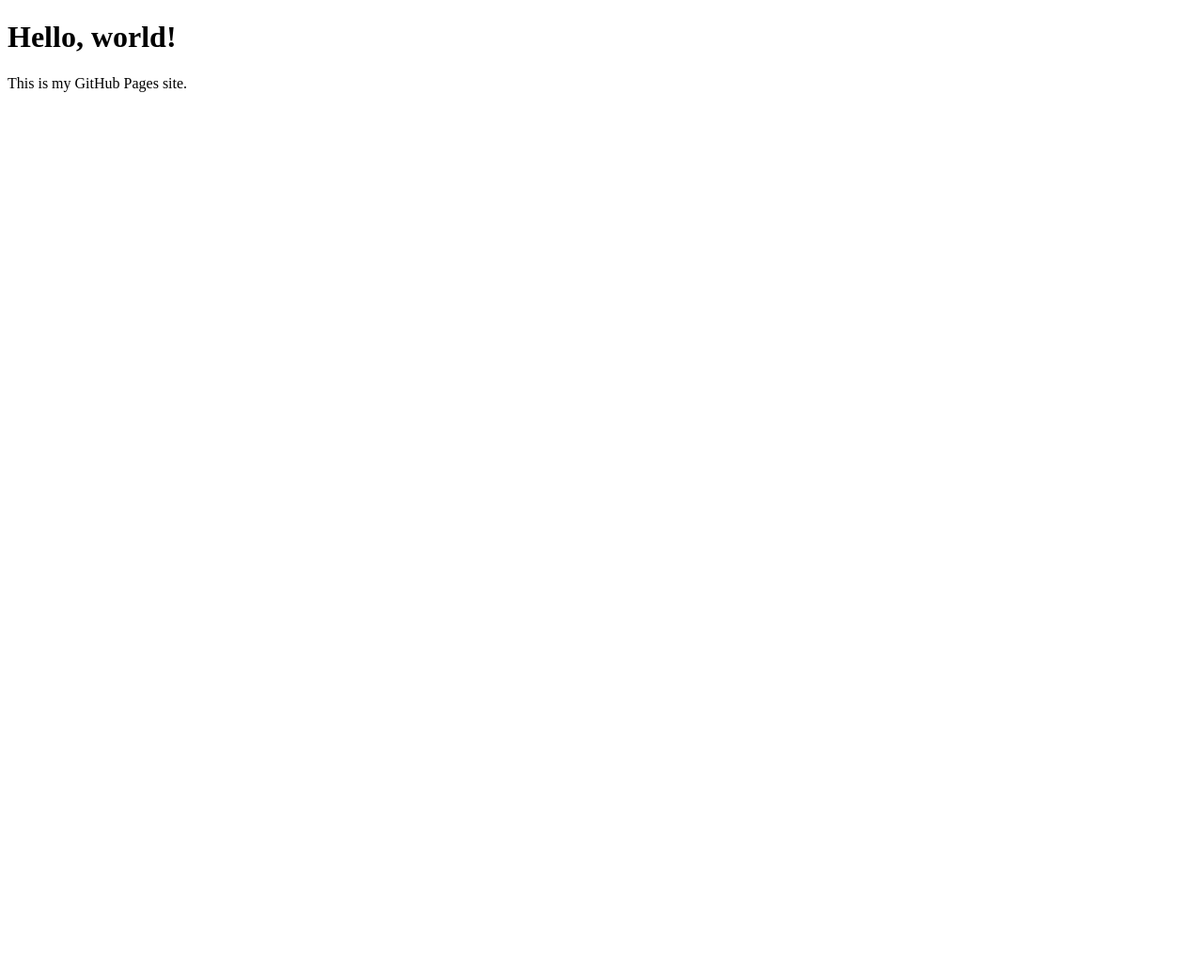
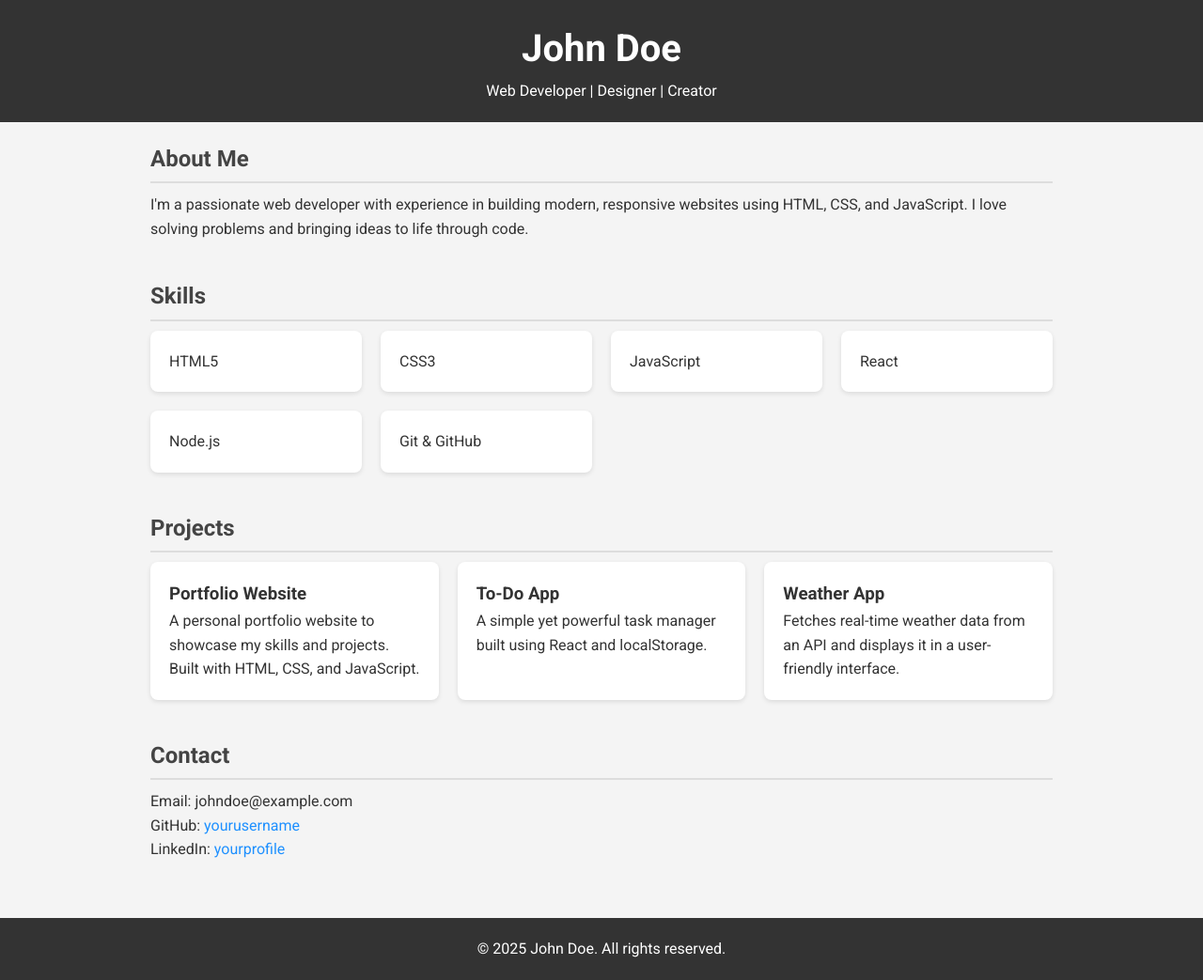
Before and after one commit to wuypaor/wuypaor.github.io, a plain HTML site: page index.html in a window 1280 px wide. Shown: the whole page at 94% size. Before the commit the page ends 800 px from the top, so only its background shows below. Drawn offline with Linux system fonts and the light colour scheme.

Commit message:
cap nhat lai giao dien web dep hon

```diff
--- a/index.html
+++ b/index.html
@@ -1,10 +1,134 @@
 <!DOCTYPE html>
-<html>
-  <head>
-    <title>My Portfolio</title>
-  </head>
-  <body>
-    <h1>Hello, world!</h1>
-    <p>This is my GitHub Pages site.</p>
-  </body>
+<html lang="en">
+<head>
+  <meta charset="UTF-8" />
+  <meta name="viewport" content="width=device-width, initial-scale=1.0" />
+  <title>My Portfolio</title>
+  <link href="https://fonts.googleapis.com/css2?family=Roboto:wght@400;700&display=swap" rel="stylesheet">
+  <style>
+    * {
+      box-sizing: border-box;
+      margin: 0;
+      padding: 0;
+    }
+
+    body {
+      font-family: 'Roboto', sans-serif;
+      line-height: 1.6;
+      background: #f4f4f4;
+      color: #333;
+    }
+
+    header {
+      background: #333;
+      color: #fff;
+      padding: 20px 0;
+      text-align: center;
+    }
+
+    header h1 {
+      font-size: 2.5rem;
+    }
+
+    .container {
+      max-width: 1000px;
+      margin: 0 auto;
+      padding: 20px;
+    }
+
+    section {
+      margin-bottom: 40px;
+    }
+
+    h2 {
+      color: #444;
+      margin-bottom: 10px;
+      border-bottom: 2px solid #ddd;
+      padding-bottom: 5px;
+    }
+
+    .skills, .projects {
+      display: grid;
+      grid-template-columns: repeat(auto-fit, minmax(200px, 1fr));
+      gap: 20px;
+    }
+
+    .skill, .project {
+      background: #fff;
+      padding: 20px;
+      border-radius: 8px;
+      box-shadow: 0 2px 5px rgba(0,0,0,0.1);
+    }
+
+    footer {
+      text-align: center;
+      padding: 20px;
+      background: #333;
+      color: white;
+    }
+
+    a {
+      color: #1e90ff;
+      text-decoration: none;
+    }
+
+    a:hover {
+      text-decoration: underline;
+    }
+  </style>
+</head>
+<body>
+  <header>
+    <h1>John Doe</h1>
+    <p>Web Developer | Designer | Creator</p>
+  </header>
+
+  <div class="container">
+    <section>
+      <h2>About Me</h2>
+      <p>I'm a passionate web developer with experience in building modern, responsive websites using HTML, CSS, and JavaScript. I love solving problems and bringing ideas to life through code.</p>
+    </section>
+
+    <section>
+      <h2>Skills</h2>
+      <div class="skills">
+        <div class="skill">HTML5</div>
+        <div class="skill">CSS3</div>
+        <div class="skill">JavaScript</div>
+        <div class="skill">React</div>
+        <div class="skill">Node.js</div>
+        <div class="skill">Git & GitHub</div>
+      </div>
+    </section>
+
+    <section>
+      <h2>Projects</h2>
+      <div class="projects">
+        <div class="project">
+          <h3>Portfolio Website</h3>
+          <p>A personal portfolio website to showcase my skills and projects. Built with HTML, CSS, and JavaScript.</p>
+        </div>
+        <div class="project">
+          <h3>To-Do App</h3>
+          <p>A simple yet powerful task manager built using React and localStorage.</p>
+        </div>
+        <div class="project">
+          <h3>Weather App</h3>
+          <p>Fetches real-time weather data from an API and displays it in a user-friendly interface.</p>
+        </div>
+      </div>
+    </section>
+
+    <section>
+      <h2>Contact</h2>
+      <p>Email: johndoe@example.com</p>
+      <p>GitHub: <a href="https://github.com/yourusername" target="_blank">yourusername</a></p>
+      <p>LinkedIn: <a href="https://linkedin.com/in/yourprofile" target="_blank">yourprofile</a></p>
+    </section>
+  </div>
+
+  <footer>
+    <p>&copy; 2025 John Doe. All rights reserved.</p>
+  </footer>
+</body>
 </html>
```
